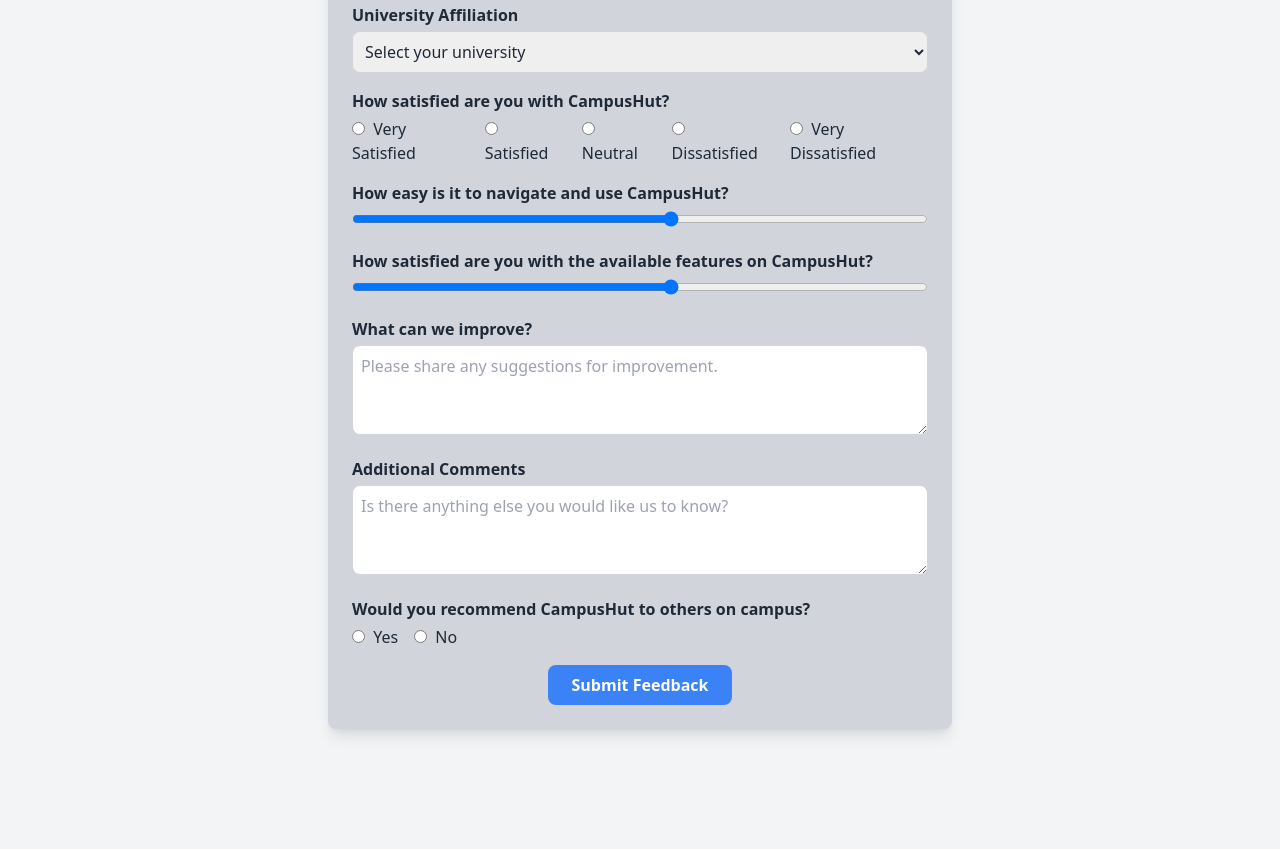
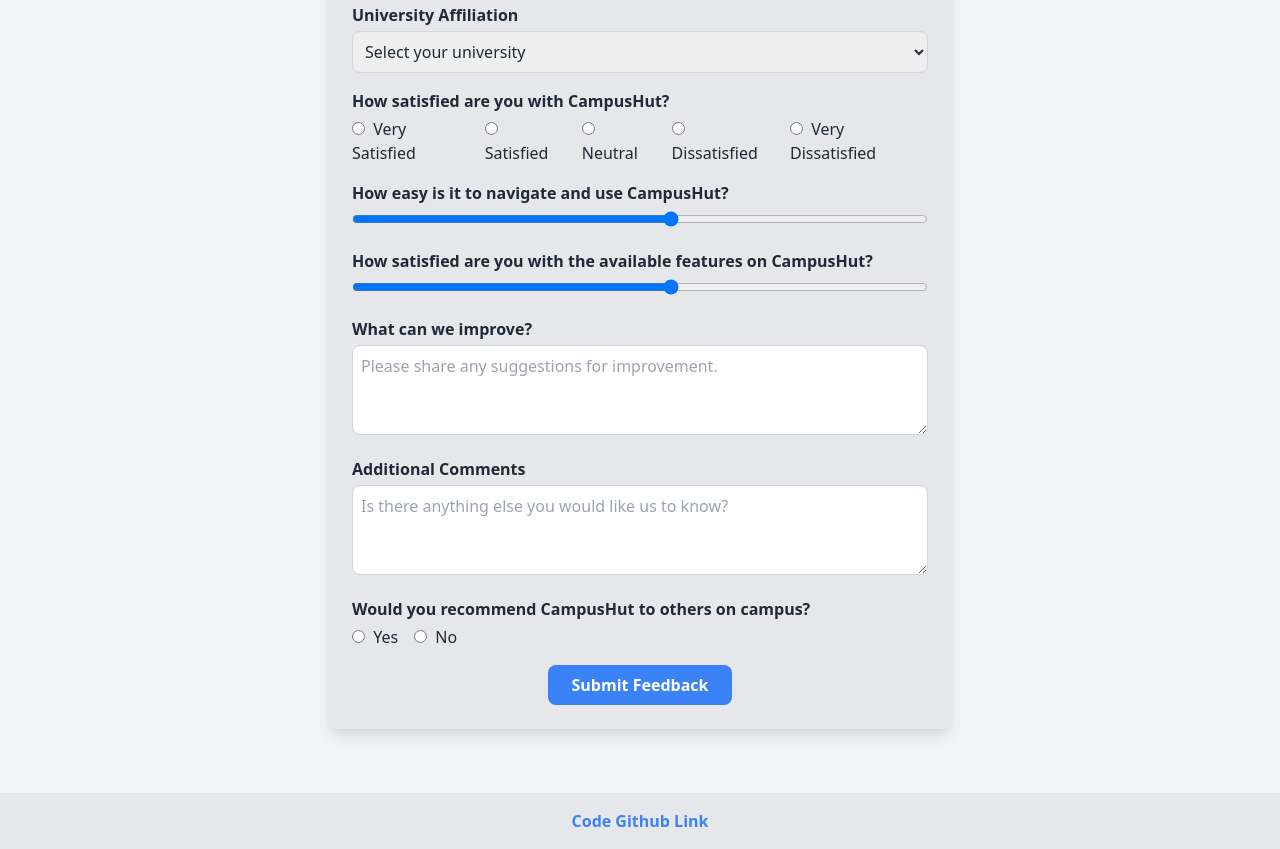
Before and after one commit to rafee-rawshony/CampusHut_FeedBack_Form, a plain HTML site: page index.html in a window 1280 px wide. Shown: the part 393-1242 px from the top of the page. Before the commit the page ends 1146 px from the top, so only its background shows below. Drawn offline with nearby package versions, Linux system fonts and the light colour scheme.

Commit message:
Update index.html

```diff
--- a/index.html
+++ b/index.html
@@ -13,7 +13,7 @@
     <h2 class="text-2xl font-bold text-center mb-4">Feedback Form</h1>
     <p class="text-center mb-6">We value your feedback! Please let us know how we can improve your experience on CampusHut.</p>
 
-    <form action="#" method="POST" class="space-y-4 bg-gray-300 p-6 shadow-lg rounded-lg">
+    <form action="#" method="POST" class="space-y-4 bg-gray-200 p-6 shadow-lg rounded-lg">
 
       <!-- Name -->
       <div>
@@ -100,6 +100,14 @@
 
     </form>
   </div>
+    <!-- Footer Section -->
+    <footer class="bg-gray-200 text-center py-4 mt-10">
+      <p class="text-gray-700">
+        <a href="https://github.com/rafee-rawshony/CampusHut_FeedBack_Form.git" target="_blank" class="text-blue-500 font-semibold hover:underline">
+        Code Github Link
+      </a>
+      </p>
+    </footer>
 
 </body>
 </html>
```
